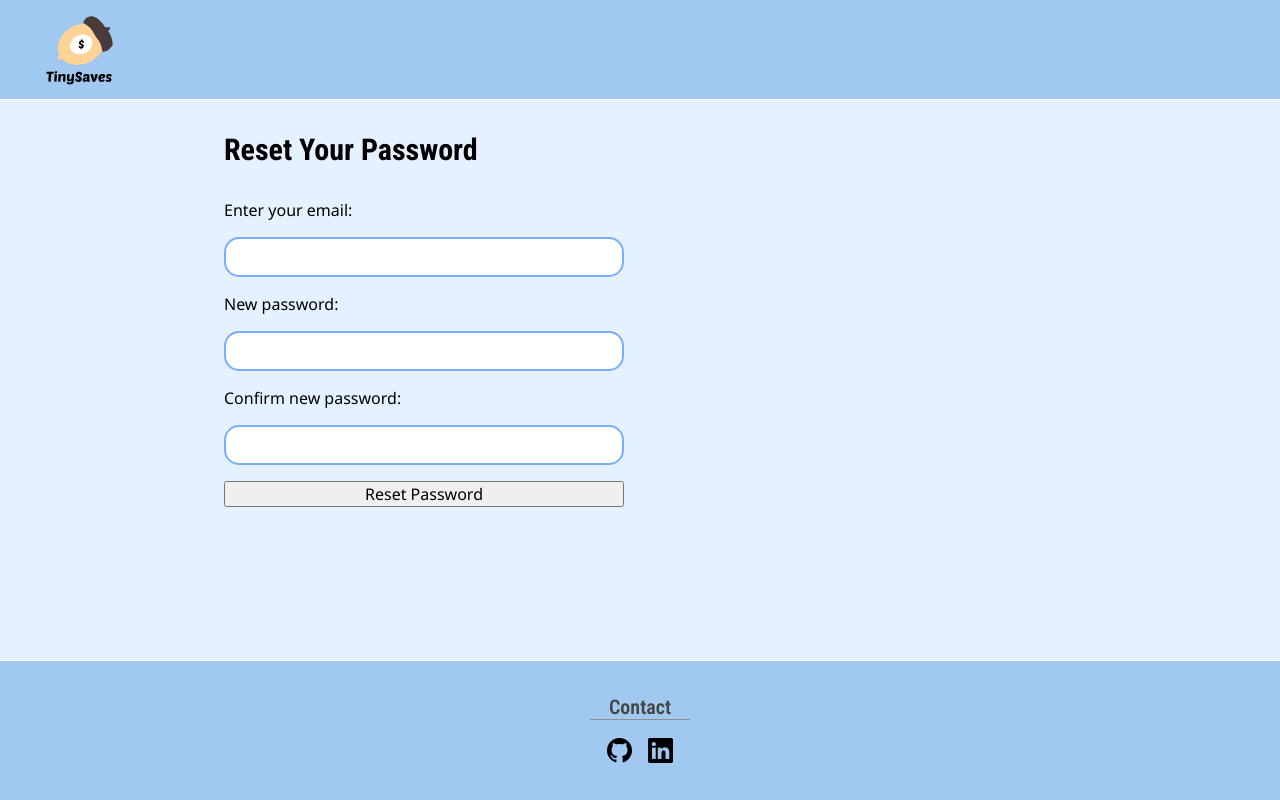
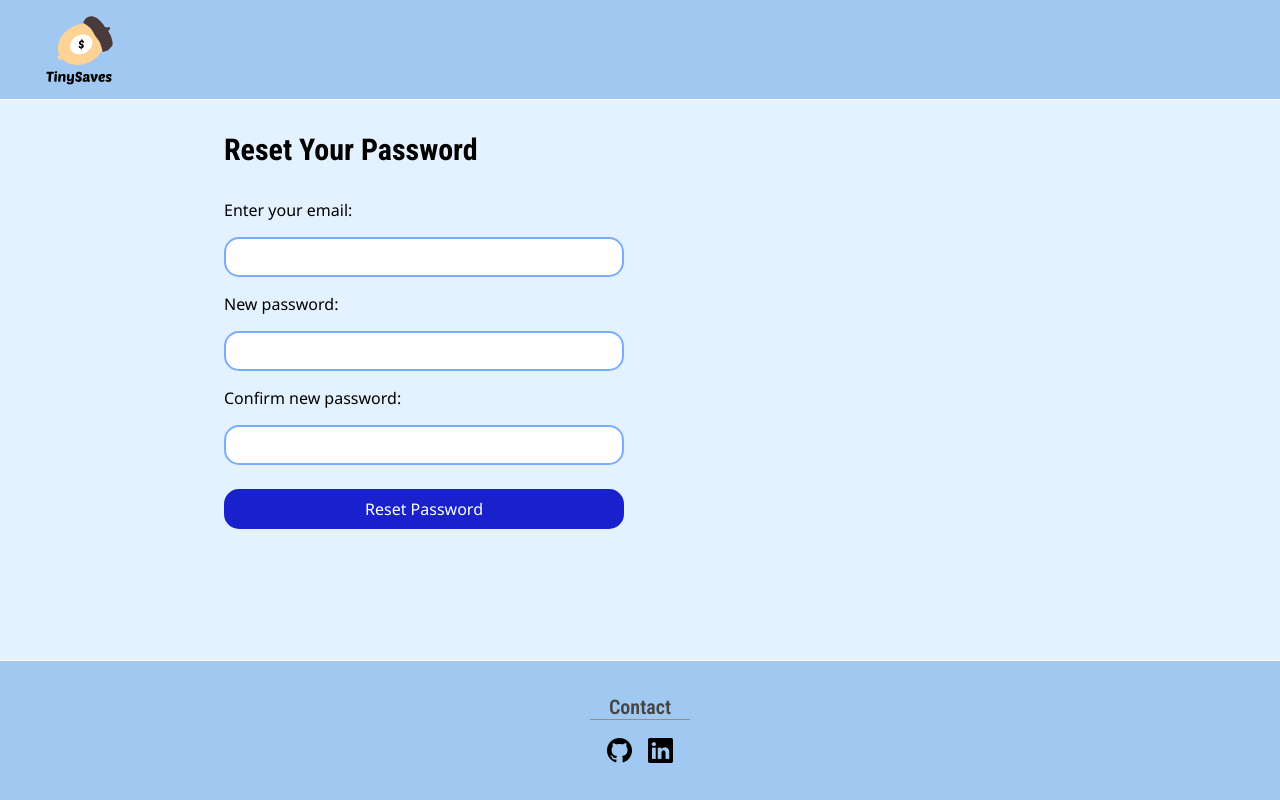
Before and after one commit to Niccar95/tinysaves, a Next.js app: page /resetPassword in a window 1280 px wide. Built offline with nearby package versions, Linux system fonts and the light colour scheme.

Commit message:
added missing styling to button on password reset page

```diff
--- a/src/styles/_buttons.scss
+++ b/src/styles/_buttons.scss
@@ -2,7 +2,7 @@
 @use "./mixins.scss" as *;
 
 .registerButton, .loginButton, .submitButton,
-.updateButton, .saveButton {
+.updateButton, .saveButton, .resetPasswordButton {
     border: none;
     border-radius: 15px;
     height: 40px;
@@ -17,7 +17,7 @@
 
 .updateButton.margin, .submitButton.margin,
 .loginButton.margin, .registerButton.margin,
-.saveButton.margin {
+.saveButton.margin, .resetPasswordButton.margin {
     margin-top: 8px;
 }
 
```
